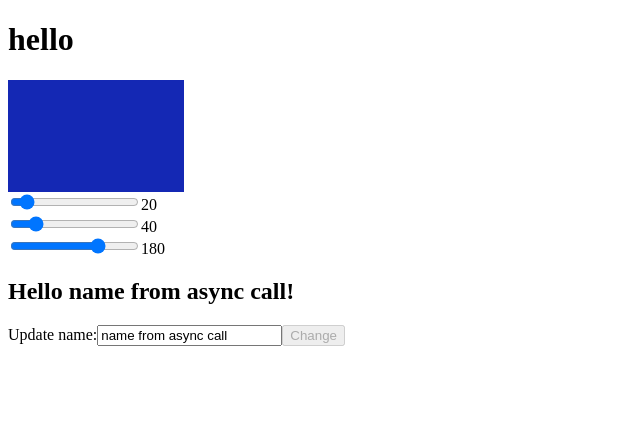
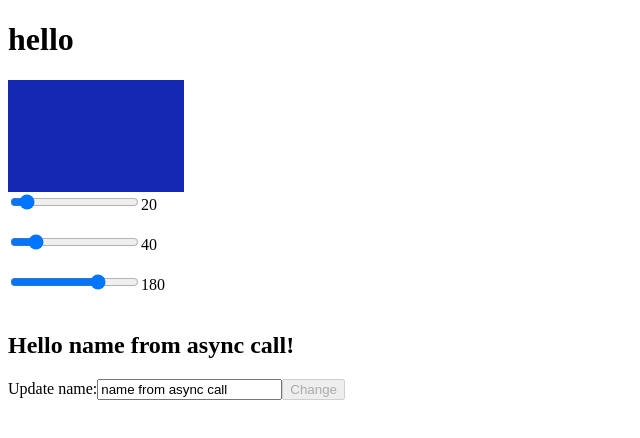
Before and after one commit to yangchaojun/react-typescript-samples, a React app: page / in a window 1280 px wide. Shown: the top 438 px of the page, without its empty margins (0-640 px from the left). Built offline with nearby package versions, Linux system fonts and the light colour scheme.

Commit message:
colorPicker Refactor

```diff
--- a/src/components/colorPicker.tsx
+++ b/src/components/colorPicker.tsx
@@ -6,52 +6,49 @@ interface Props {
   onColorUpdated: (color: Color) => void
 }
 
+const updateColor = (props: Props, colorId: keyof Color) => (value: number) => {
+  props.onColorUpdated({
+    ...props.color,
+    [colorId]: value
+  })
+}
+
 export const ColorPicker = (props: Props) => (
   <div>
-    <input
-      type="range"
-      min="0"
-      max="255"
+    <ColorSliderComponent
       value={props.color.red}
-      onChange={(event) =>
-        props.onColorUpdated({
-          red: +event.target.value,
-          green: props.color.green,
-          blue: props.color.blue
-        })
-      }
+      onValueChange={updateColor(props, 'red')}
     />
-    {props.color.red}
     <br />
-    <input
-      type="range"
-      min="0"
-      max="255"
+    <ColorSliderComponent
       value={props.color.green}
-      onChange={(event) =>
-        props.onColorUpdated({
-          red: props.color.red,
-          green: +event.target.value,
-          blue: props.color.blue
-        })
-      }
+      onValueChange={updateColor(props, 'green')}
     />
-    {props.color.green}
     <br />
-    <input
-      type="range"
-      min="0"
-      max="255"
+    <ColorSliderComponent
       value={props.color.blue}
-      onChange={(event) =>
-        props.onColorUpdated({
-          red: props.color.red,
-          green: props.color.green,
-          blue: +event.target.value
-        })
-      }
+      onValueChange={updateColor(props, 'blue')}
     />
-    {props.color.blue}
     <br />
   </div>
 )
+
+interface PropsColorSlider {
+  value: number
+  onValueChange: (newValue: number) => void
+}
+
+const ColorSliderComponent = (props: PropsColorSlider) => {
+  return (
+    <div>
+      <input
+        type="range"
+        min="0"
+        max="255"
+        value={props.value}
+        onChange={(event) => props.onValueChange(+event.target.value)}
+      />
+      {props.value}
+    </div>
+  )
+}
```
